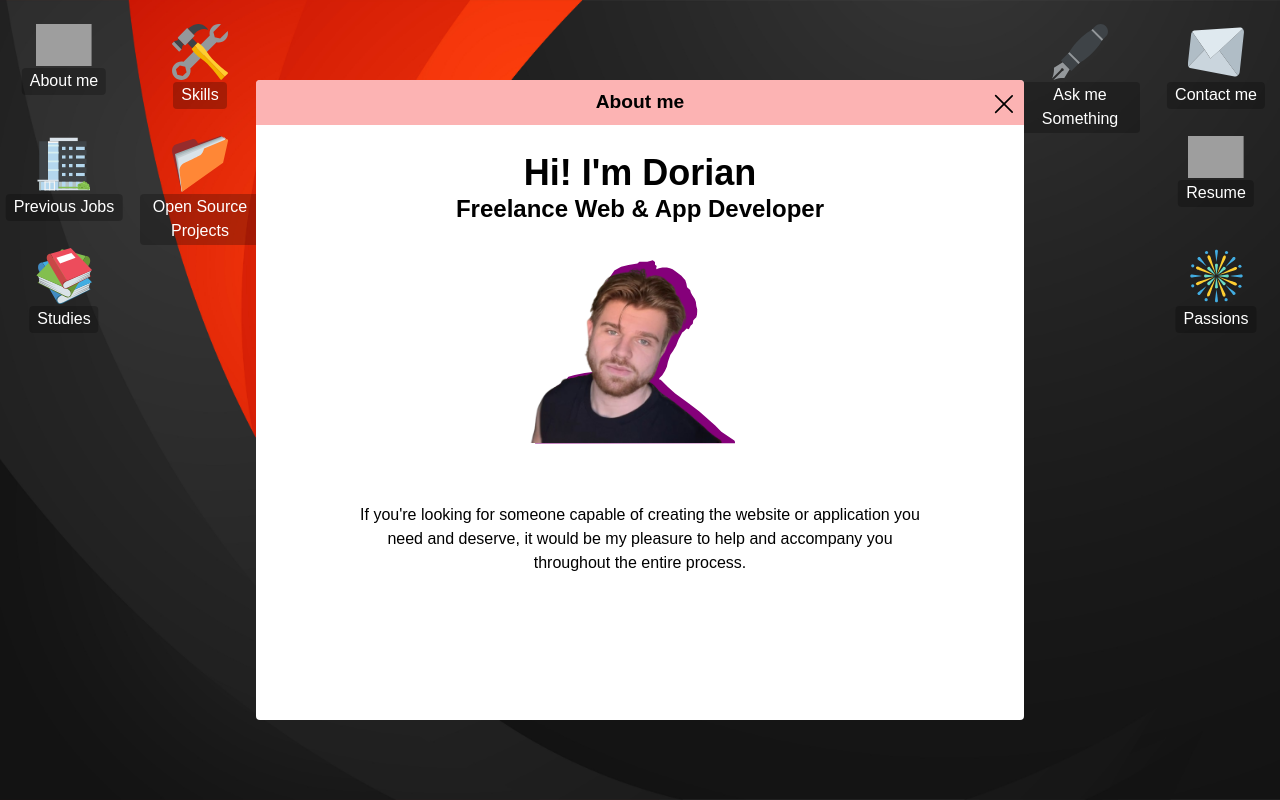
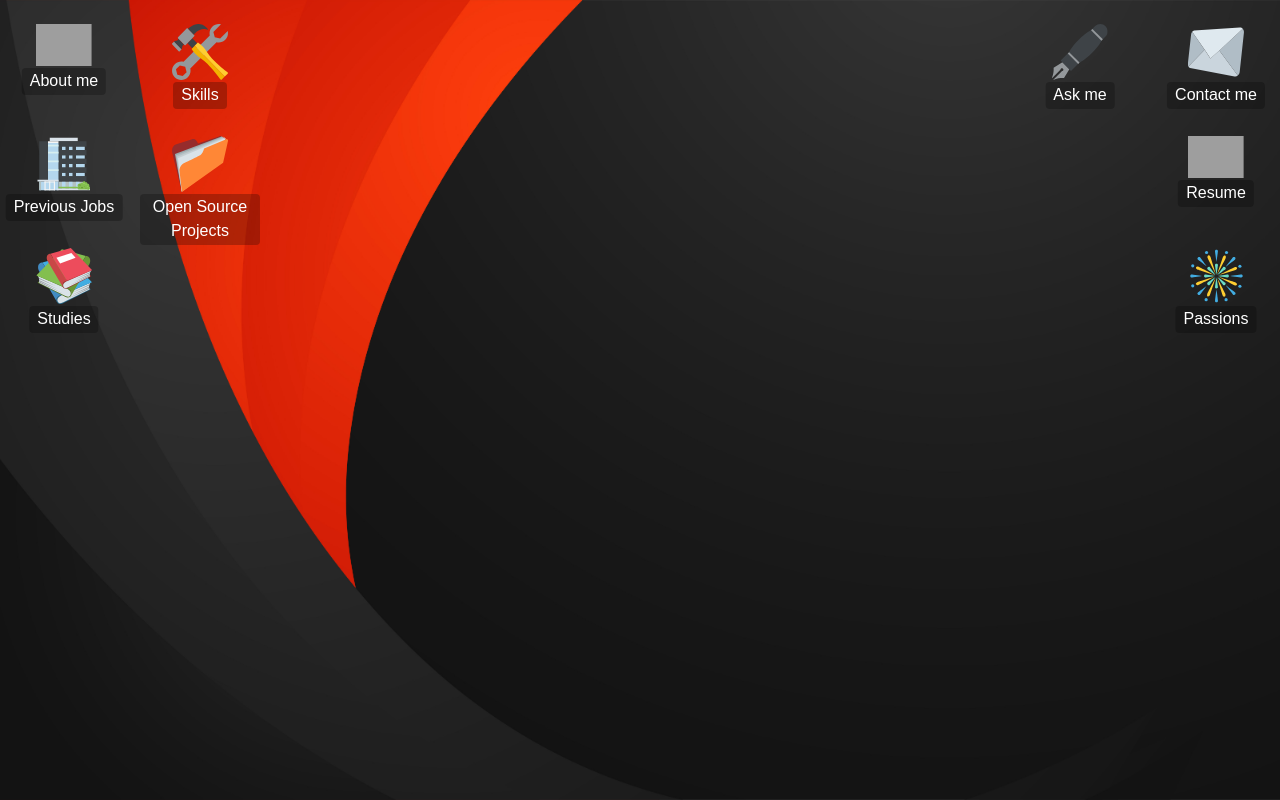
Before and after one commit to DorianDevelop/next-portfolio, a Next.js app: page / in a window 1280 px wide. Built offline with nearby package versions, Linux system fonts and the light colour scheme; grey boxes are pictures that could not be loaded.

Commit message:
Added OnClick Windows pop up, and OnClose windows close. Every Main Page created.

```diff
--- a/app/globals.css
+++ b/app/globals.css
@@ -219,6 +219,7 @@ body {
             top: -48px;
             transform: translateX(-50%) scale(0.99);
             color: blue;
+            opacity:0.5;
             z-index: 49;
 
             animation: colorChangeOutline 10s infinite;
--- a/app/page.tsx
+++ b/app/page.tsx
@@ -1,11 +1,21 @@
-import React from 'react'
+'use client';
+
+import React, {useState} from 'react'
 import Image from 'next/image'
 import Window from "@/components/Window";
 import AboutMe from "@/components/sub-pages/about-me";
+import PreviousJob from "@/components/sub-pages/previous-job";
+import Studies from "@/components/sub-pages/studies";
+import Skills from "@/components/sub-pages/skills";
+import OpenSourceProjects from "@/components/sub-pages/open-source-projects";
+import ContactMe from "@/components/sub-pages/contact-me";
+import Resume from "@/components/sub-pages/resume";
+import Passions from "@/components/sub-pages/passions";
+import AskMe from "@/components/sub-pages/ask-me";
 
-const AppItem = ({icon, alt, title, order} : {icon:string, alt:string, title:string, order:number}) => {
+const AppItem = ({icon, alt, title, order, onClick} : {icon:string, alt:string, title:string, order:number, onClick: () => void}) => {
     return (
-        <div className={`app-item order-item order-${order}`}>
+        <div className={`app-item order-item order-${order}`} onClick={onClick}>
             <Image className="app-icon" src={icon} alt={alt} width="50" height="50" />
             <h4 className="app-title">{title}</h4>
         </div>
@@ -13,27 +23,70 @@ const AppItem = ({icon, alt, title, order} : {icon:string, alt:string, title:str
 }
 
 const HomePage = () => {
+    const [openedApp, setOpenedApp] = useState<string | null>(null);
+
     return (
         <section id="app-body">
             <div className="app-grid">
                 <div className="app-small-container left-items">
-                    <AppItem icon="/images/app/about.svg" alt="about-me-logo" title="About me" order={1}/>
-                    <AppItem icon="/images/app/jobs.svg" alt="previous-job-logo" title="Previous Jobs" order={2}/>
-                    <AppItem icon="/images/app/studies.svg" alt="studies-logo" title="Studies" order={3}/>
-                    <AppItem icon="/images/app/skills.svg" alt="skills-logo" title="Skills" order={4}/>
-                    <AppItem icon="/images/app/open-source.svg" alt="open-source-projects-logo" title="Open Source Projects" order={5}/>
+                    <AppItem icon="/images/app/about.svg" alt="about-me-logo" title="About me" order={1} onClick={() => setOpenedApp('about')}/>
+                    <AppItem icon="/images/app/jobs.svg" alt="previous-job-logo" title="Previous Jobs" order={2} onClick={() => setOpenedApp('jobs')}/>
+                    <AppItem icon="/images/app/studies.svg" alt="studies-logo" title="Studies" order={3} onClick={() => setOpenedApp('studies')}/>
+                    <AppItem icon="/images/app/skills.svg" alt="skills-logo" title="Skills" order={4} onClick={() => setOpenedApp('skills')}/>
+                    <AppItem icon="/images/app/open-source.svg" alt="open-source-projects-logo" title="Open Source Projects" order={5} onClick={() => setOpenedApp('opensource')}/>
                 </div>
                 <div className="app-small-container right-items">
-                    <AppItem icon="/images/app/contact.svg" alt="contact-me-logo" title="Contact me" order={1}/>
-                    <AppItem icon="/images/app/resume.svg" alt="resume-logo" title="Resume" order={2}/>
-                    <AppItem icon="/images/app/passions.svg" alt="passions-logo" title="Passions" order={3}/>
-                    <AppItem icon="/images/app/ask.svg" alt="ask-logo" title="Ask me Something" order={4}/>
+                    <AppItem icon="/images/app/contact.svg" alt="contact-me-logo" title="Contact me" order={1} onClick={() => setOpenedApp('contact')}/>
+                    <AppItem icon="/images/app/resume.svg" alt="resume-logo" title="Resume" order={2} onClick={() => setOpenedApp('resume')}/>
+                    <AppItem icon="/images/app/passions.svg" alt="passions-logo" title="Passions" order={3} onClick={() => setOpenedApp('passions')}/>
+                    <AppItem icon="/images/app/ask.svg" alt="ask-logo" title="Ask me" order={4} onClick={() => setOpenedApp('ask')}/>
                 </div>
             </div>
-
-            <Window title="About me">
-                <AboutMe/>
-            </Window>
+            {openedApp == "about" && (
+                <Window title="About me" onClose={() => setOpenedApp(null)}>
+                    <AboutMe/>
+                </Window>
+            )}
+            {openedApp == "jobs" && (
+                <Window title="Previous Jobs" onClose={() => setOpenedApp(null)}>
+                    <PreviousJob/>
+                </Window>
+            )}
+            {openedApp == "studies" && (
+                <Window title="Previous Jobs" onClose={() => setOpenedApp(null)}>
+                    <Studies/>
+                </Window>
+            )}
+            {openedApp == "skills" && (
+                <Window title="Previous Jobs" onClose={() => setOpenedApp(null)}>
+                    <Skills/>
+                </Window>
+            )}
+            {openedApp == "opensource" && (
+                <Window title="Previous Jobs" onClose={() => setOpenedApp(null)}>
+                    <OpenSourceProjects/>
+                </Window>
+            )}
+            {openedApp == "contact" && (
+                <Window title="Previous Jobs" onClose={() => setOpenedApp(null)}>
+                    <ContactMe/>
+                </Window>
+            )}
+            {openedApp == "resume" && (
+                <Window title="Previous Jobs" onClose={() => setOpenedApp(null)}>
+                    <Resume/>
+                </Window>
+            )}
+            {openedApp == "passions" && (
+                <Window title="Previous Jobs" onClose={() => setOpenedApp(null)}>
+                    <Passions/>
+                </Window>
+            )}
+            {openedApp == "ask" && (
+                <Window title="Previous Jobs" onClose={() => setOpenedApp(null)}>
+                    <AskMe/>
+                </Window>
+            )}
         </section>
     )
 }
--- a/components/Window.tsx
+++ b/components/Window.tsx
@@ -6,16 +6,17 @@ import React from "react";
 interface WindowProps {
     title: string;
     children: React.ReactNode; // The content inside the window
+    onClose: () => void;
 }
 
-const Window = ({title, children}: WindowProps) => {
+const Window = ({title, children, onClose}: WindowProps) => {
     return (
         <section id="window">
             <section className="window-header">
                 <div></div>
                 <h1>{title}</h1>
                 <div className="window-controls">
-                    <div onClick={() => console.log('tried to close window')}>
+                    <div onClick={onClose}>
                         <Image className="close-icon" src="/icons/close.svg" alt="close-icon" width="16" height="16" />
                     </div>
                 </div>
--- /dev/null
+++ b/components/sub-pages/ask-me.tsx
@@ -0,0 +1,12 @@
+import React from 'react'
+
+const AskMe = () => {
+    return (
+        <section id="window-content">
+            <div className="content">
+                <h1>Ask Me</h1>
+            </div>
+        </section>
+    )
+}
+export default AskMe
--- /dev/null
+++ b/components/sub-pages/contact-me.tsx
@@ -0,0 +1,12 @@
+import React from 'react'
+
+const ContactMe = () => {
+    return (
+        <section id="window-content">
+            <div className="content">
+                <h1>Contact Me</h1>
+            </div>
+        </section>
+    )
+}
+export default ContactMe
--- /dev/null
+++ b/components/sub-pages/open-source-projects.tsx
@@ -0,0 +1,12 @@
+import React from 'react'
+
+const OpenSourceProjects = () => {
+    return (
+        <section id="window-content">
+            <div className="content">
+                <h1>Open Source Projects</h1>
+            </div>
+        </section>
+    )
+}
+export default OpenSourceProjects
--- /dev/null
+++ b/components/sub-pages/passions.tsx
@@ -0,0 +1,12 @@
+import React from 'react'
+
+const Passions = () => {
+    return (
+        <section id="window-content">
+            <div className="content">
+                <h1>Passions</h1>
+            </div>
+        </section>
+    )
+}
+export default Passions
--- /dev/null
+++ b/components/sub-pages/previous-job.tsx
@@ -0,0 +1,12 @@
+import React from 'react'
+
+const PreviousJob = () => {
+    return (
+        <section id="window-content">
+            <div className="content">
+                <h1>Previous Jobs</h1>
+            </div>
+        </section>
+    )
+}
+export default PreviousJob
--- /dev/null
+++ b/components/sub-pages/resume.tsx
@@ -0,0 +1,12 @@
+import React from 'react'
+
+const Resume = () => {
+    return (
+        <section id="window-content">
+            <div className="content">
+                <h1>Resume</h1>
+            </div>
+        </section>
+    )
+}
+export default Resume
--- /dev/null
+++ b/components/sub-pages/skills.tsx
@@ -0,0 +1,12 @@
+import React from 'react'
+
+const Skills = () => {
+    return (
+        <section id="window-content">
+            <div className="content">
+                <h1>Skills</h1>
+            </div>
+        </section>
+    )
+}
+export default Skills
--- /dev/null
+++ b/components/sub-pages/studies.tsx
@@ -0,0 +1,12 @@
+import React from 'react'
+
+const Studies = () => {
+    return (
+        <section id="window-content">
+            <div className="content">
+                <h1>Studies</h1>
+            </div>
+        </section>
+    )
+}
+export default Studies
```
